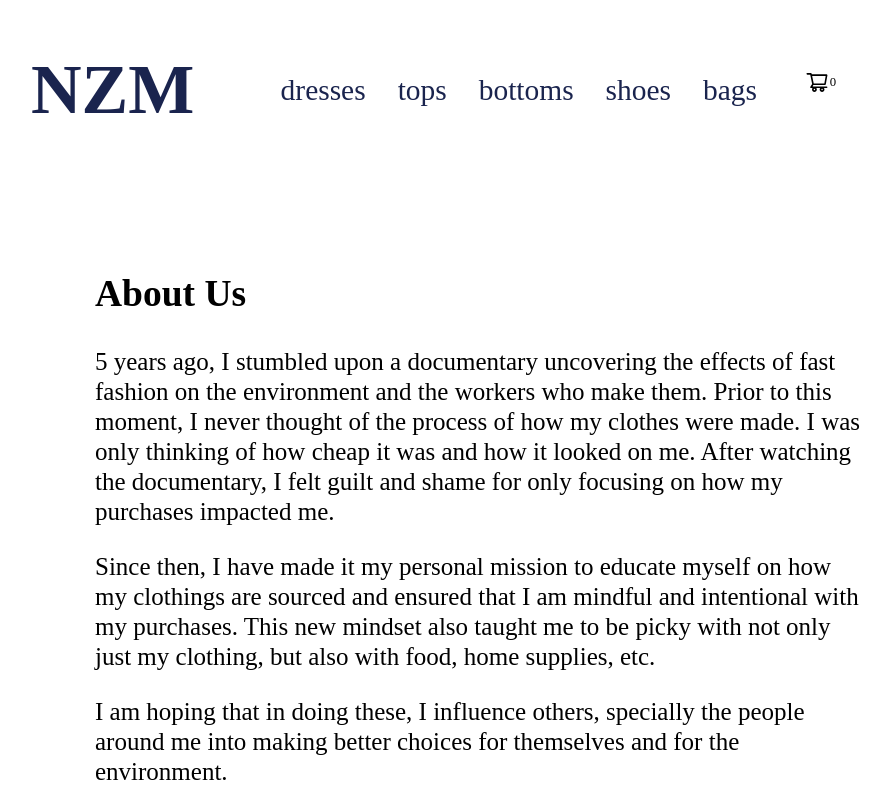
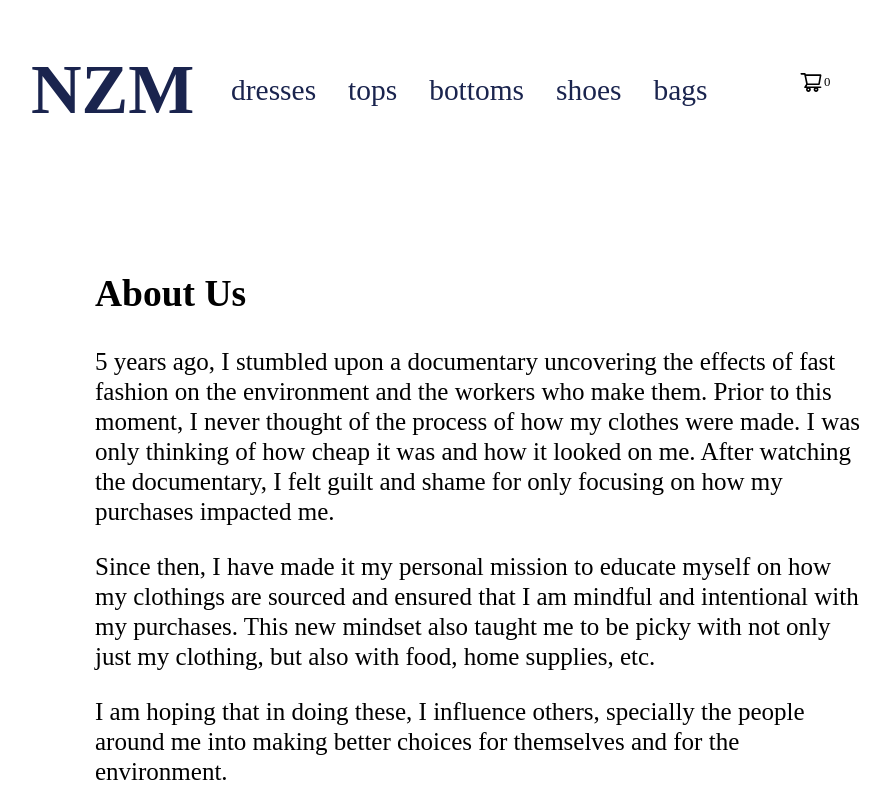
Before and after one commit to jezraelhope/ecomm, a React (Create React App) app: page /info in a window 1280 px wide. Shown: the top 800 px of the page, without its empty margins (161-1051 px from the left). Built offline with nearby package versions, Linux system fonts and the light colour scheme; a web font is replaced by a local one.

Commit message:
Fix brand link

```diff
--- a/src/Shared/Header/Brand.js
+++ b/src/Shared/Header/Brand.js
@@ -1,14 +1,14 @@
 import React from 'react';
 
-import { Link } from 'react-router-dom';
+
 
 const Brand = (props) => {
     return (
-        <Link to="/" className="brand">
-            <header onClick={props.filterItems}>
+        <header onClick={props.filterItems}>
+            <a className='brand' href="https://nzm.netlify.app/">
                 <h1>NZM</h1>
-            </header>
-        </Link>
+            </a>
+        </header>
     );
 };
 
```
Also changed, not shown: package.json (+15 -13 lines), 2 other files (tests, documents, lock files or other folders).
